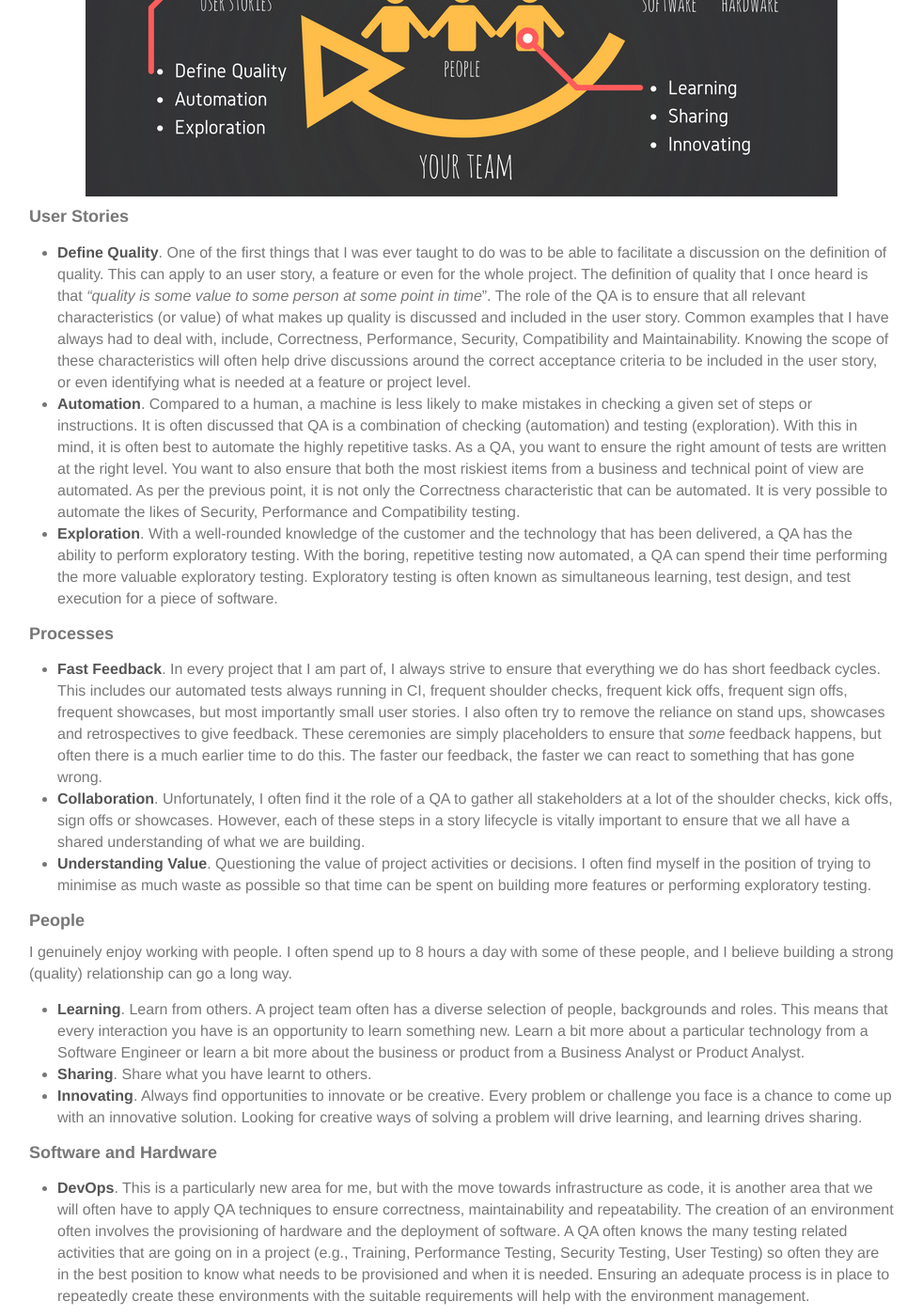
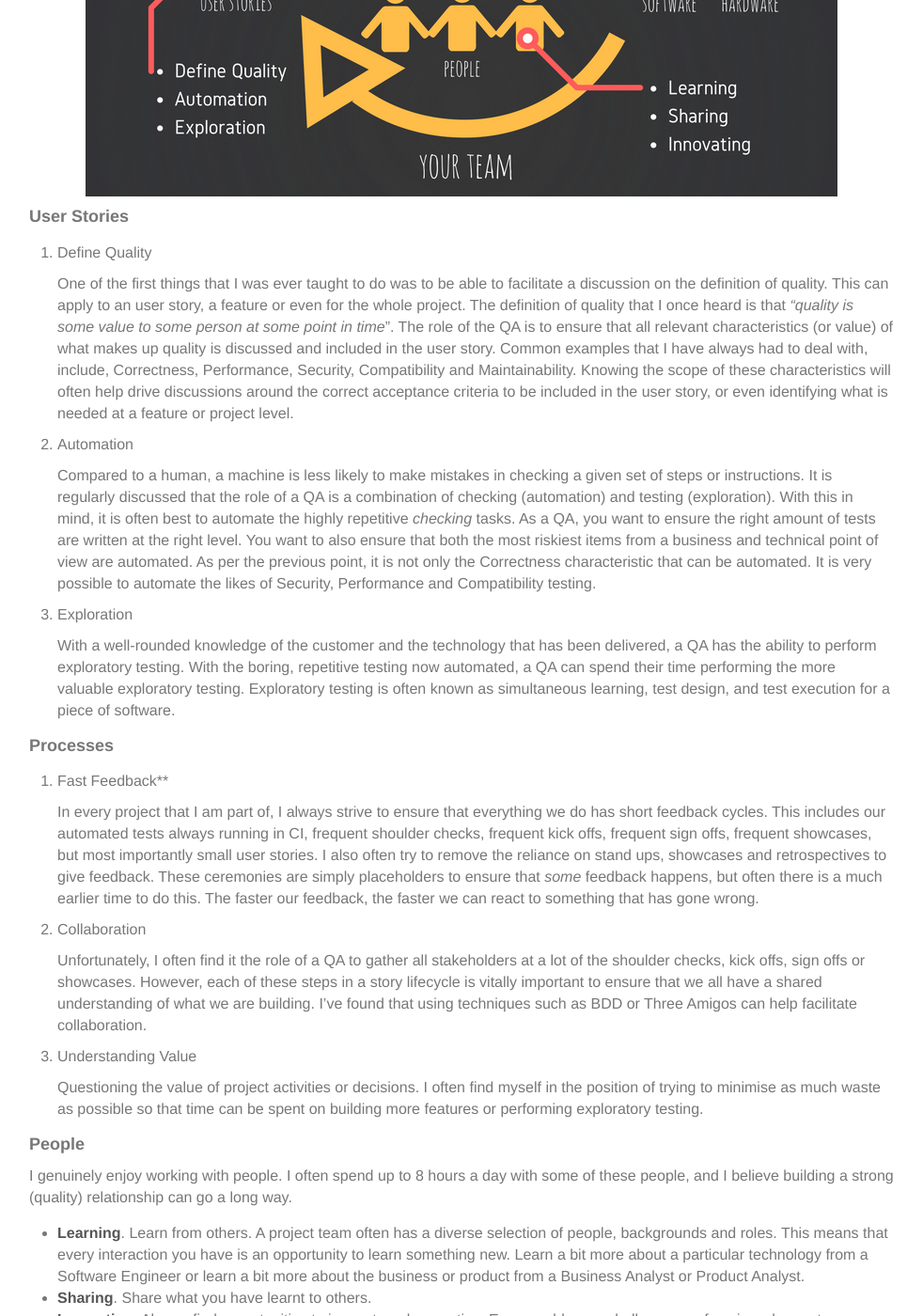
Before and after one commit to the-creative-tester/blog, a Jekyll site: the page built from _posts/2016-09-06-My-Quality-Assurance-Thoughts.md, in a window 1280 px wide and 1400 px high, scrolled down 940 px. Shown: the whole window at 94% size, without its empty margins (149-1131 px from the left). Built offline with Jekyll 4.4.1, drawn with Linux system fonts in a browser that asks for light colours; nearby versions of some CDN libraries.

Commit message:
update post on Quality Assurance Thoughts

```diff
--- a/_posts/2016-09-06-My-Quality-Assurance-Thoughts.md
+++ b/_posts/2016-09-06-My-Quality-Assurance-Thoughts.md
@@ -28,15 +28,27 @@
 
 #### User Stories
 
-* **Define Quality**.  One of the first things that I was ever taught to do was to be able to facilitate a discussion on the definition of quality.  This can apply to an user story, a feature or even for the whole project.  The definition of quality that I once heard is that _"quality is some value to some person at some point in time_".  The role of the QA is to ensure that all relevant characteristics (or value) of what makes up quality is discussed and included in the user story.  Common examples that I have always had to deal with, include, Correctness, Performance, Security, Compatibility and Maintainability.  Knowing the scope of these characteristics will often help drive discussions around the correct acceptance criteria to be included in the user story, or even identifying what is needed at a feature or project level.
-* **Automation**.  Compared to a human, a machine is less likely to make mistakes in checking a given set of steps or instructions.  It is often discussed that QA is a combination of checking (automation) and testing (exploration).  With this in mind, it is often best to automate the highly repetitive tasks.  As a QA, you want to ensure the right amount of tests are written at the right level.  You want to also ensure that both the most riskiest items from a business and technical point of view are automated.  As per the previous point, it is not only the Correctness characteristic that can be automated.  It is very possible to automate the likes of Security, Performance and Compatibility testing.
-* **Exploration**.  With a well-rounded knowledge of the customer and the technology that has been delivered, a QA has the ability to perform exploratory testing.  With the boring, repetitive testing now automated, a QA can spend their time performing the more valuable exploratory testing.  Exploratory testing is often known as simultaneous learning, test design, and test execution for a piece of software.
+1. Define Quality
+
+   One of the first things that I was ever taught to do was to be able to facilitate a discussion on the definition of quality.  This can apply to an user story, a feature or even for the whole project.  The definition of quality that I once heard is that _"quality is some value to some person at some point in time_".  The role of the QA is to ensure that all relevant characteristics (or value) of what makes up quality is discussed and included in the user story.  Common examples that I have always had to deal with, include, Correctness, Performance, Security, Compatibility and Maintainability.  Knowing the scope of these characteristics will often help drive discussions around the correct acceptance criteria to be included in the user story, or even identifying what is needed at a feature or project level.
+2. Automation
+
+   Compared to a human, a machine is less likely to make mistakes in checking a given set of steps or instructions.  It is regularly discussed that the role of a QA is a combination of checking (automation) and testing (exploration).  With this in mind, it is often best to automate the highly repetitive _checking_ tasks.  As a QA, you want to ensure the right amount of tests are written at the right level.  You want to also ensure that both the most riskiest items from a business and technical point of view are automated.  As per the previous point, it is not only the Correctness characteristic that can be automated.  It is very possible to automate the likes of Security, Performance and Compatibility testing.
+3. Exploration
+
+   With a well-rounded knowledge of the customer and the technology that has been delivered, a QA has the ability to perform exploratory testing.  With the boring, repetitive testing now automated, a QA can spend their time performing the more valuable exploratory testing.  Exploratory testing is often known as simultaneous learning, test design, and test execution for a piece of software.
 
 #### Processes
 
-* **Fast Feedback**.  In every project that I am part of, I always strive to ensure that everything we do has short feedback cycles.  This includes our automated tests always running in CI, frequent shoulder checks, frequent kick offs, frequent sign offs, frequent showcases, but most importantly small user stories.  I also often try to remove the reliance on stand ups, showcases and retrospectives to give feedback.  These ceremonies are simply placeholders to ensure that _some_ feedback happens, but often there is a much earlier time to do this.  The faster our feedback, the faster we can react to something that has gone wrong.
-* **Collaboration**.  Unfortunately, I often find it the role of a QA to gather all stakeholders at a lot of the shoulder checks, kick offs, sign offs or showcases.  However, each of these steps in a story lifecycle is vitally important to ensure that we all have a shared understanding of what we are building.
-* **Understanding Value**.  Questioning the value of project activities or decisions.  I often find myself in the position of trying to minimise as much waste as possible so that time can be spent on building more features or performing exploratory testing.
+1. Fast Feedback**
+
+    In every project that I am part of, I always strive to ensure that everything we do has short feedback cycles.  This includes our automated tests always running in CI, frequent shoulder checks, frequent kick offs, frequent sign offs, frequent showcases, but most importantly small user stories.  I also often try to remove the reliance on stand ups, showcases and retrospectives to give feedback.  These ceremonies are simply placeholders to ensure that _some_ feedback happens, but often there is a much earlier time to do this.  The faster our feedback, the faster we can react to something that has gone wrong.
+2. Collaboration
+
+   Unfortunately, I often find it the role of a QA to gather all stakeholders at a lot of the shoulder checks, kick offs, sign offs or showcases.  However, each of these steps in a story lifecycle is vitally important to ensure that we all have a shared understanding of what we are building.  I've found that using techniques such as BDD or Three Amigos can help facilitate collaboration.
+3. Understanding Value
+
+   Questioning the value of project activities or decisions.  I often find myself in the position of trying to minimise as much waste as possible so that time can be spent on building more features or performing exploratory testing.
 
 #### People
 
```
